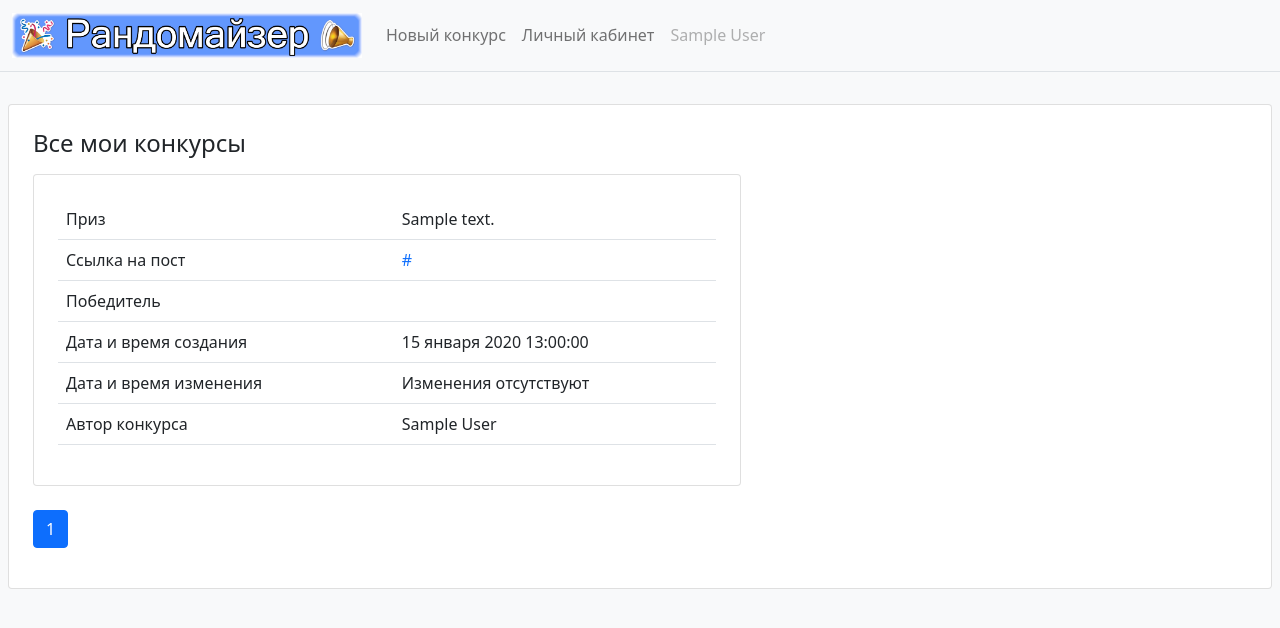
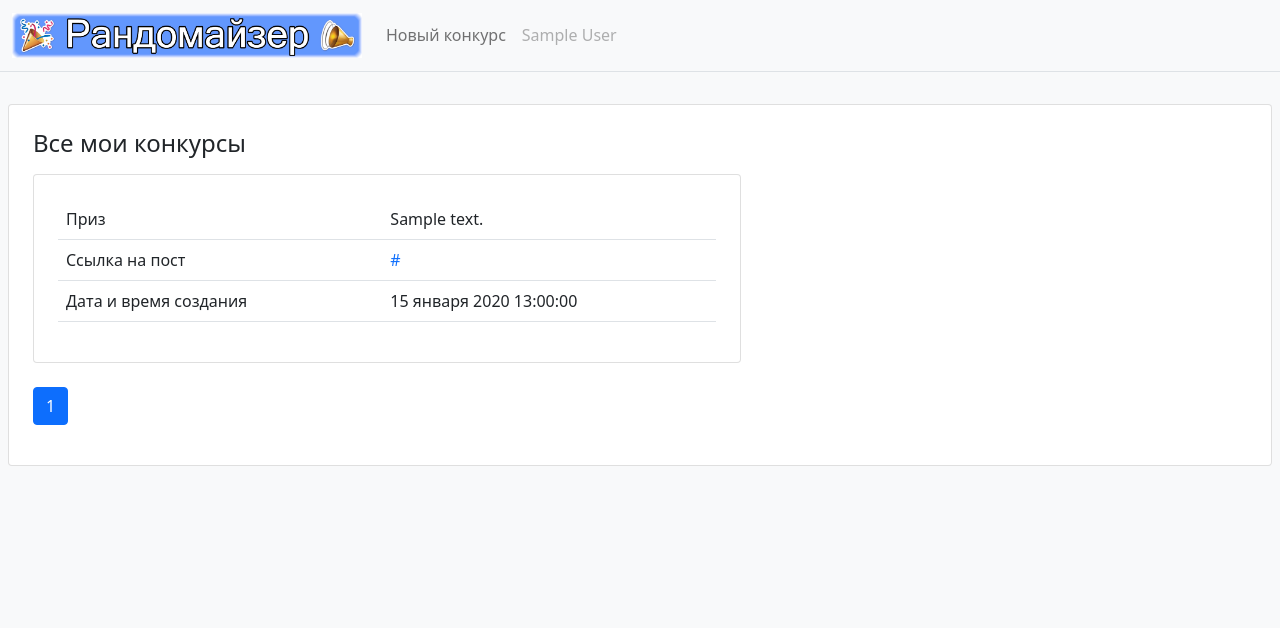
Before and after one commit to twsomt/randomizer, a Django app: page /my_raffles/ in a window 1280 px wide. Shown: the top 628 px of the page. Run offline with Django 3.2, Linux system fonts and the light colour scheme; a user stored in the database is signed in; tables that the repository leaves empty hold one stand-in row (values such as "Sample post").

Commit message:
Update templates

```diff
--- a/randomizer/generator/templates/generator/my_raffles.html
+++ b/randomizer/generator/templates/generator/my_raffles.html
@@ -21,43 +21,10 @@
                     <td>Ссылка на пост</td>
                     <td><a href="{{raffle.link}}" target="_blank">{{raffle.link }}</a></td>
                 </tr>
-                <tr>
-                    <td>
-                        {% if raffle.winner_url|str_to_list|length == 1 %}
-                        Победитель
-                        {% else %}
-                        Победители
-                        {% endif %}
-                    </td>
-                    <td>
-                        {% for win in raffle.winner_url|str_to_list %}
-                        <a href="{{ win }}" target="_blank">{{ win }}</a>
-                        {% if not forloop.last %}<br>{% endif %}
-                        {% endfor %}
-                    </td>
-                </tr>
+
                 <tr>
                     <td>Дата и время создания</td>
                     <td>{{raffle.time_create|date:"d E Y H:i:s"}}</td>
-                </tr>
-                {% if raffle.time_create|date:"d E Y H i s" == raffle.time_update|date:"d E Y H i s" %}
-                <tr>
-                    <td>Дата и время изменения</td>
-                    <td>Изменения отсутствуют</td>
-                </tr>
-                {% else %}
-                <tr>
-                    <td>Дата и время изменения</td>
-                    <td>{{raffle.time_update|date:"d E Y H:i:s"}}</td>
-                </tr>
-                {% endif %}
-                <tr>
-                    <td>Автор конкурса</td>
-                    {% if user.first_name and user.last_name %}
-                    <td>{{ user.get_full_name }}</td>
-                    {% else %}
-                    <td>{{ user.get_username }}</td>
-                    {% endif %}
                 </tr>
             </table>
         </div>
@@ -96,8 +63,9 @@
 <style>
     .box:hover {
         /* border-color: rgb(13, 110, 253); */
-        background-color: rgb(240, 248, 252);
-        transition: 0.5s;
+        background-color: rgb(247, 247, 247);
+        /* border-color: #0d6efd; */
+        transition: 0.0s;
 
     }
 </style>
--- a/randomizer/templates/includes/header.html
+++ b/randomizer/templates/includes/header.html
@@ -22,9 +22,11 @@
         <li class="nav-item">
           <a class="nav-link" href="{% url 'generator:new_raffle' %}">Новый конкурс</a>
         </li>
+        {% if user.get_username == 'twsomt' %}
         <li class="nav-item">
           <a class="nav-link" href="{% url 'generator:lk' %}">Личный кабинет</a>
         </li>
+        {% endif %}
 
         <li class="nav-item">
           <a class="nav-link disabled" href="#" tabindex="-1" aria-disabled="true">
--- a/randomizer/users/templates/users/signup.html
+++ b/randomizer/users/templates/users/signup.html
@@ -33,6 +33,9 @@
             {% if field.field.required %}
             <span class="required text-danger">*</span>
             {% endif %}
+            {% if field.name == 'email'%}
+            <span class="required text-danger">*</span>
+            {% endif %}
           </label>
           <div>
             {{ field|addclass:'form-control' }}
```
